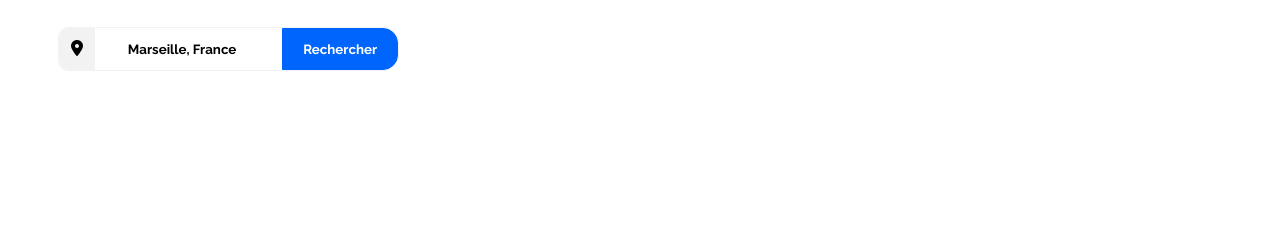
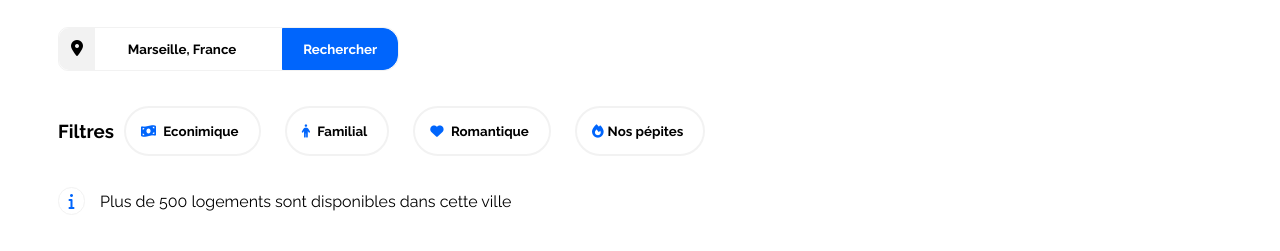
Before and after one commit to khadijab9/booki, a plain HTML site: page index.html in a window 1280 px wide. Shown: the part 181-432 px from the top of the page. Drawn offline with Linux system fonts and the light colour scheme; files that its build step writes are made by us from their sources.

Commit message:
ajout du filtte

```diff
--- a/index.html
+++ b/index.html
@@ -46,3 +46,22 @@
                 </div>
             </section>
         </header>
+        <main>
+
+            <section>
+                <div class="filter" >
+                    <h3>Filtres</h3>
+                        <div class="filterIcon">
+                            <Button><i class="fa-solid fa-money-bill-wave"></i> Econimique</Button>
+                            <button> <i class="fa-solid fa-person"></i> Familial </button>
+                            <button><i class="fa-solid fa-heart"></i> Romantique</button>
+                            <button><i class="fa-solid fa-fire icon4"></i>Nos pépites</button>
+                        </div>
+
+                </div>
+
+            <div class="iconInformation">
+                <i class="fa-solid fa-info icon-info"></i> <p> Plus de 500 logements sont disponibles dans cette ville</p>
+            </div>
+            </section>
+            </main>
```
